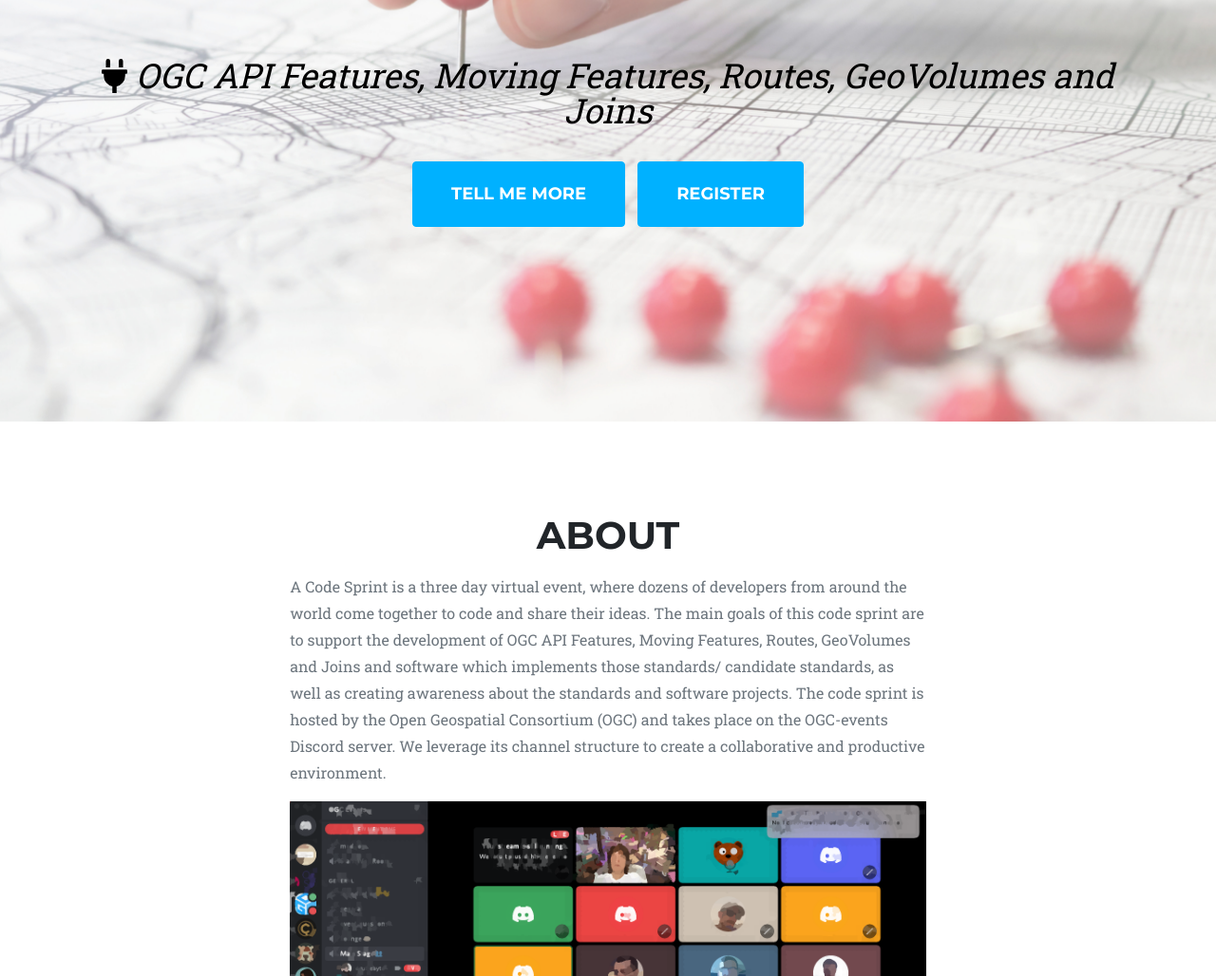
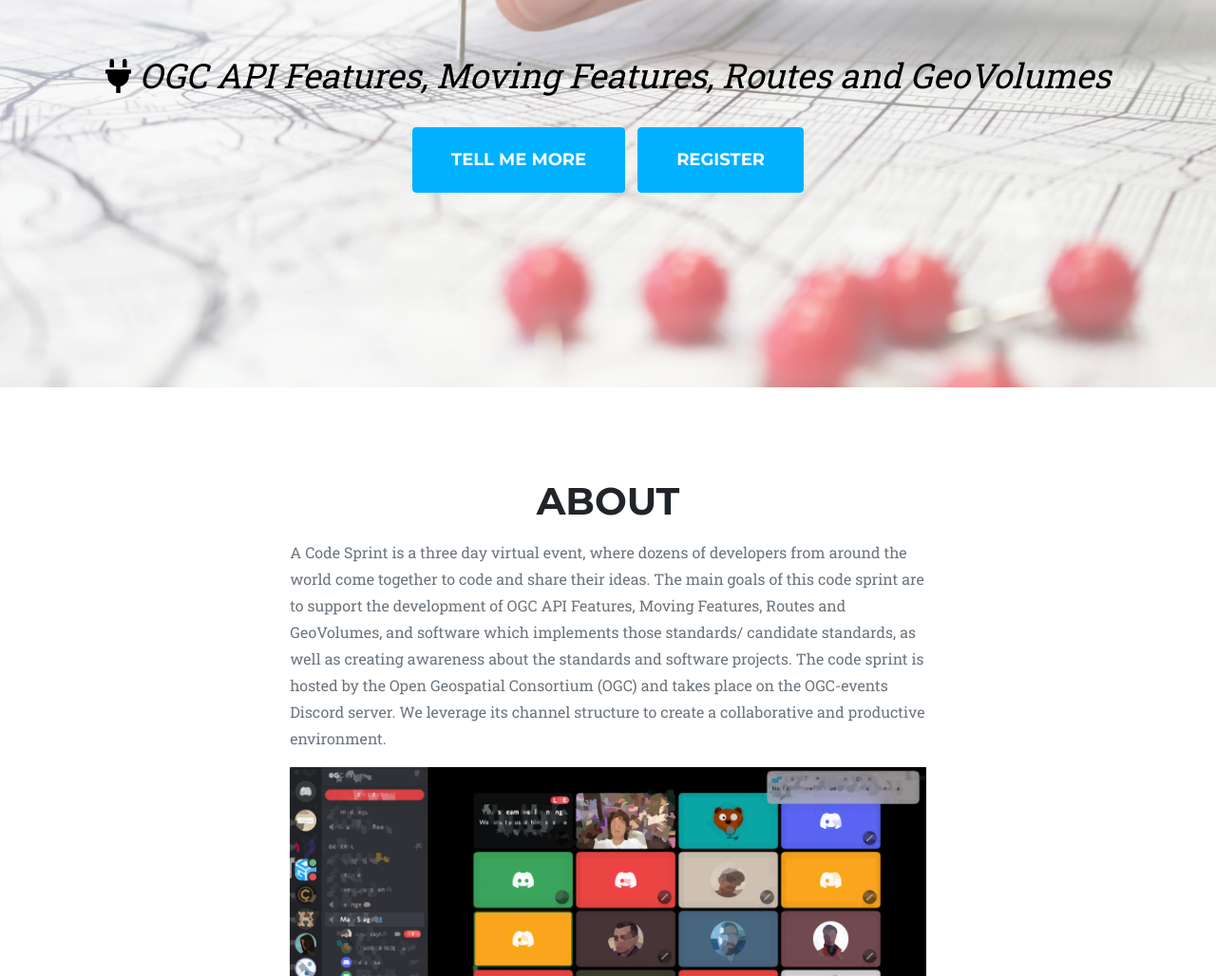
Before and after one commit to opengeospatial/dev-ogc-org-sprint-landing-18, a website: page dist/index.html in a window 1280 px wide. Shown: the part 347-1375 px from the top of the page at 95% size. Drawn offline with nearby package versions, Linux system fonts and the light colour scheme.

Commit message:
- generated static HTML

```diff
--- a/dist/index.html
+++ b/dist/index.html
@@ -45,7 +45,7 @@
                 <div class="masthead-heading text-uppercase">Vector Data Code Sprint</div>
                 <div class="masthead-subheading">
                     <i class="fas fa-plug"></i>
-                    OGC API Features, Moving Features, Routes, GeoVolumes and Joins
+                    OGC API Features, Moving Features, Routes and GeoVolumes
                 </div>
                 <a class="btn btn-primary btn-xl text-uppercase" href="#about">Tell Me More</a>
                 <a class="btn btn-primary btn-xl text-uppercase" href="https://portal.ogc.org/public_ogc/register/220712vd_codesprint.php">Register</a>
@@ -56,7 +56,7 @@
             <div class="container">
                 <div class="my-div">
                     <div class="text-center"><h2 class="section-heading text-uppercase">About</h2></div>
-                    <div class="text-left"><p class="text-muted">A Code Sprint is a three day virtual event, where dozens of developers from around the world come together to code and share their ideas. The main goals of this code sprint are to support the development of OGC API Features, Moving Features, Routes, GeoVolumes and Joins and software which implements those standards/ candidate standards, as well as creating awareness about the standards and software projects. The code sprint is hosted by the Open Geospatial Consortium (OGC) and takes place on the OGC-events Discord server. We leverage its channel structure to create a collaborative and productive environment.</p></div>
+                    <div class="text-left"><p class="text-muted">A Code Sprint is a three day virtual event, where dozens of developers from around the world come together to code and share their ideas. The main goals of this code sprint are to support the development of OGC API Features, Moving Features, Routes and GeoVolumes, and software which implements those standards/ candidate standards, as well as creating awareness about the standards and software projects. The code sprint is hosted by the Open Geospatial Consortium (OGC) and takes place on the OGC-events Discord server. We leverage its channel structure to create a collaborative and productive environment.</p></div>
                     <div class="row">
                         <img src="assets/img/sprint-discord-water.png" alt="..." />
                         <p></p>
```
